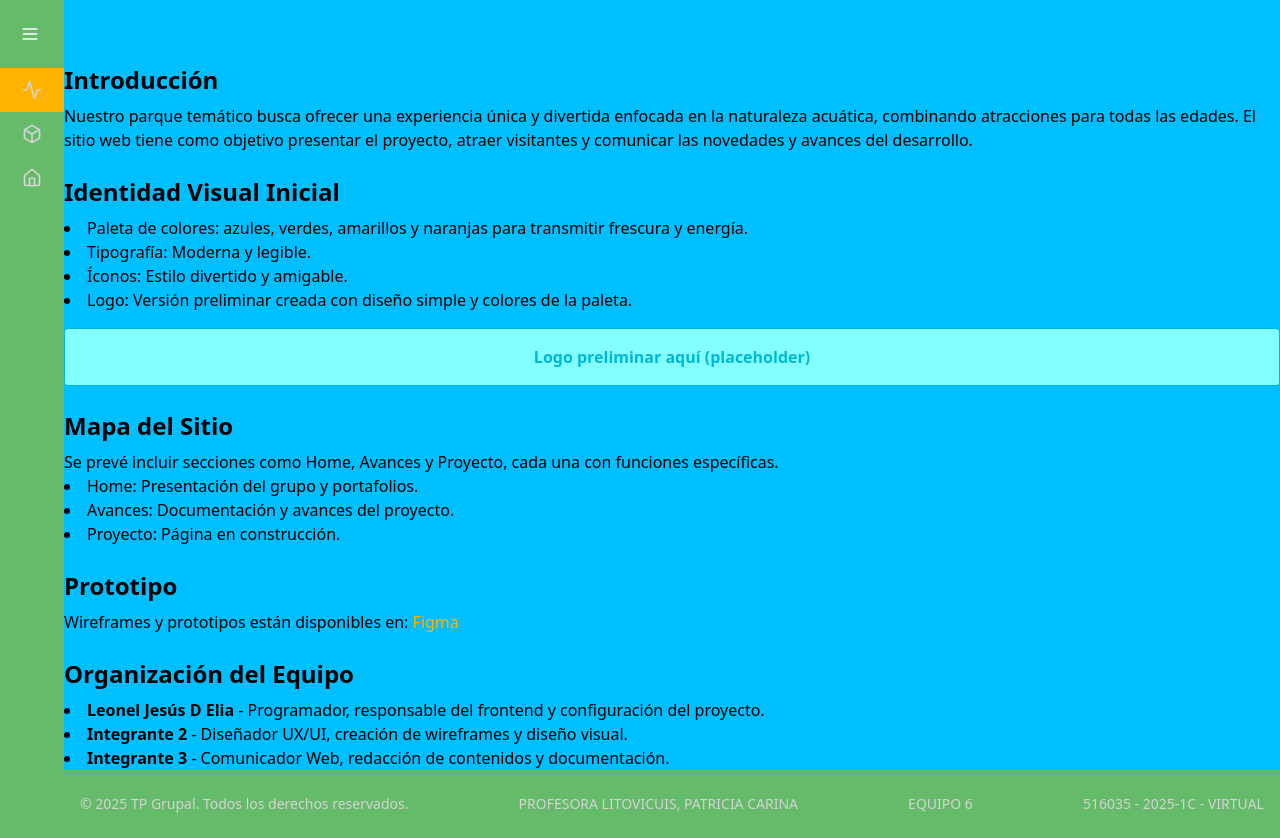
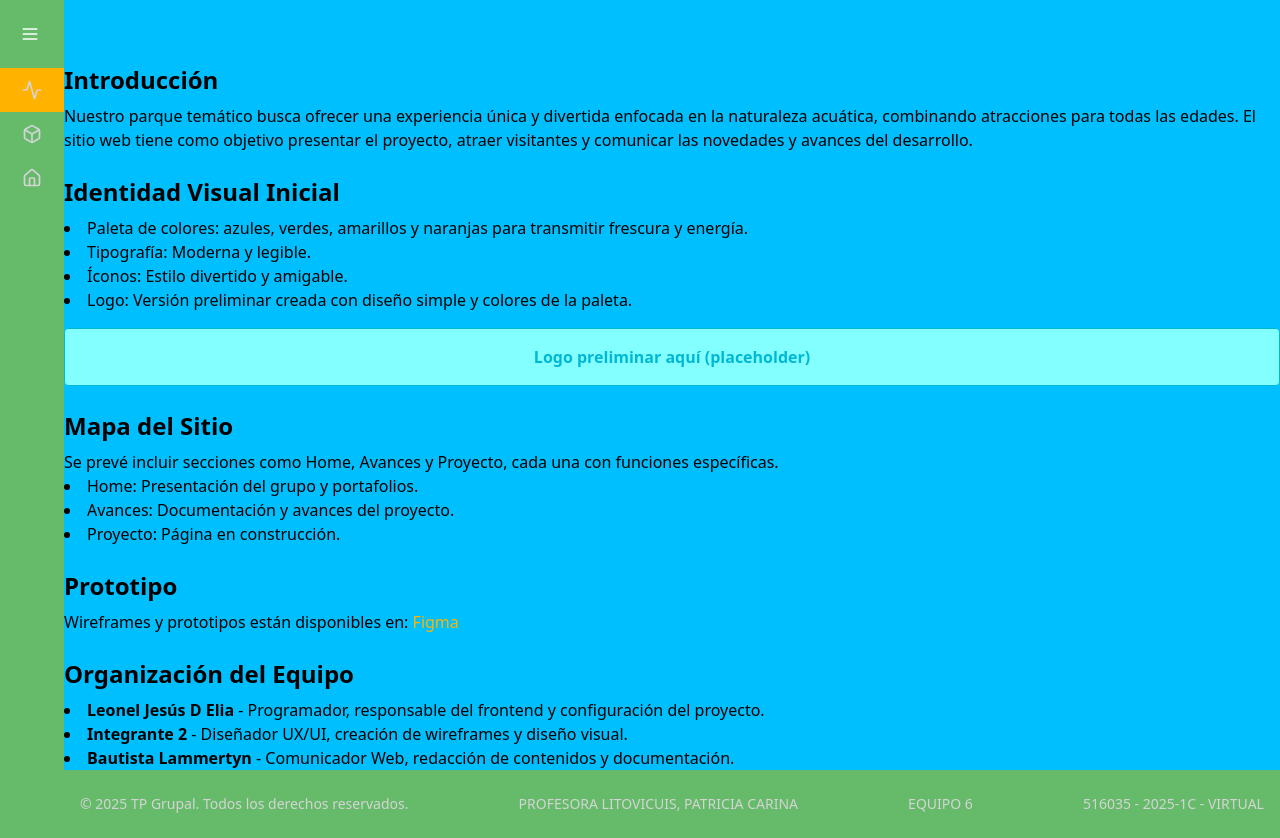
Before and after one commit to lDelia43/tp-grupal-dyw, a React (Vite) app: page /tp-grupal-dyw/avances in a window 1280 px wide. Built offline with nearby package versions, Linux system fonts and the light colour scheme.

Commit message:
Update Avances.tsx

```diff
--- a/src/pages/Avances.tsx
+++ b/src/pages/Avances.tsx
@@ -61,7 +61,7 @@ export default function Avances() {
             <strong>Integrante 2</strong> - Diseñador UX/UI, creación de wireframes y diseño visual.
           </li>
           <li>
-            <strong>Integrante 3</strong> - Comunicador Web, redacción de contenidos y documentación.
+            <strong>Bautista Lammertyn</strong> - Comunicador Web, redacción de contenidos y documentación.
           </li>
         </ul>
       </section>
```
